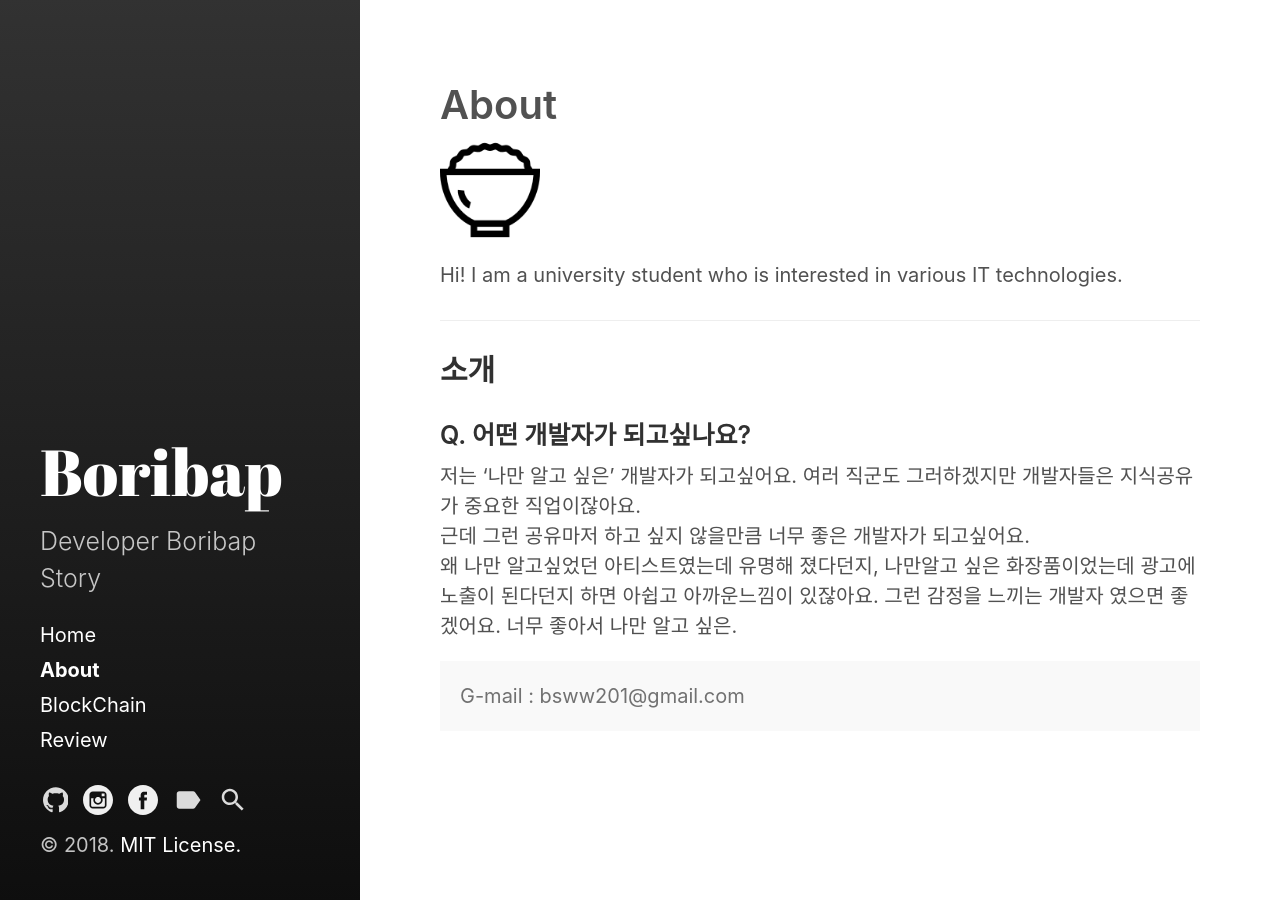
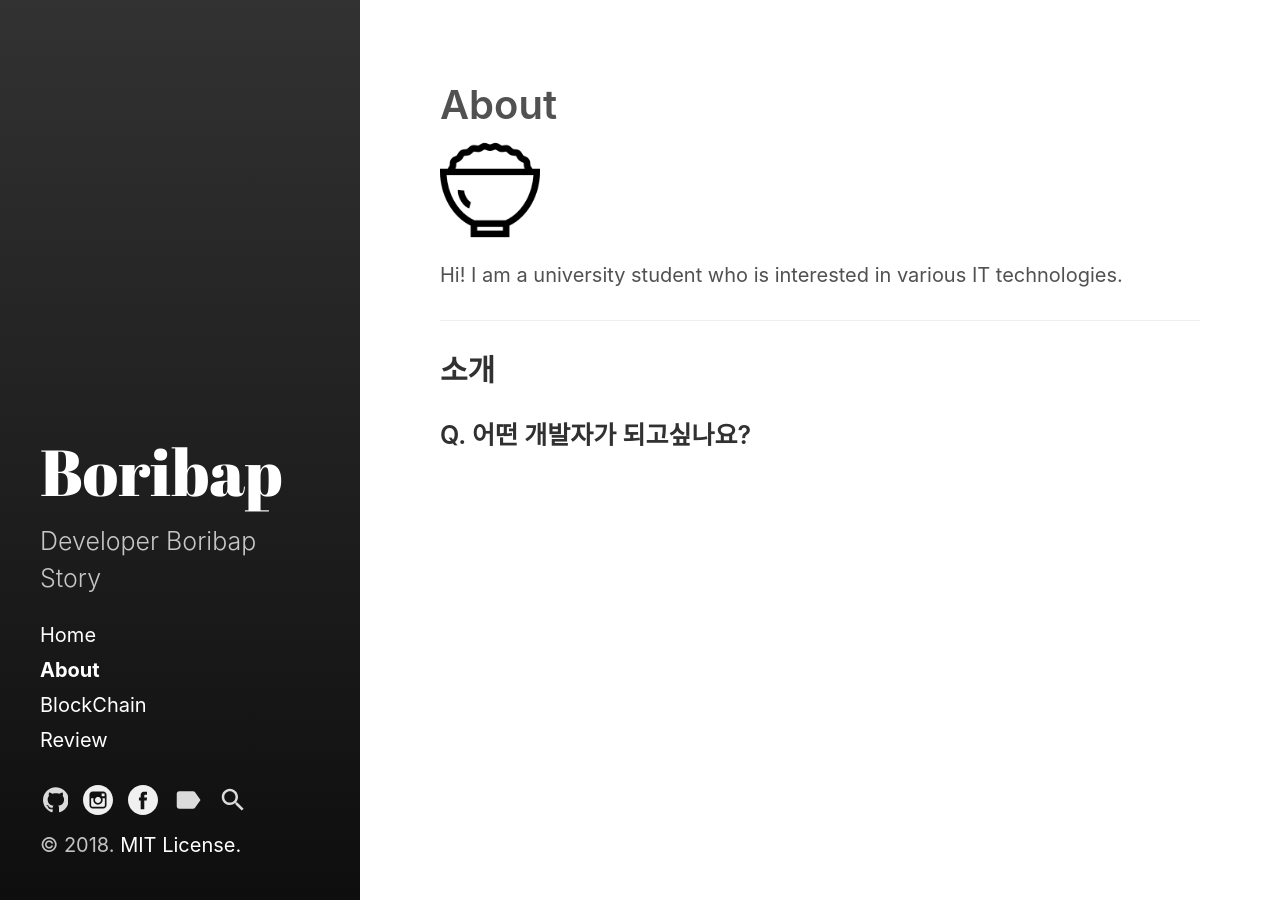
Before and after one commit to boribap/boribab.github.io, a Jekyll site: the page built from about.md, in a window 1280 px wide. Built offline with Jekyll 4.4.1, drawn with Linux system fonts in a browser that asks for light colours.

Commit message:
Update about.md

```diff
--- a/about.md
+++ b/about.md
@@ -13,12 +13,3 @@ sidebar_link: true
 ## 소개
 
 ### Q. 어떤 개발자가 되고싶나요?
-
-저는 '나만 알고 싶은' 개발자가 되고싶어요. 여러 직군도 그러하겠지만 개발자들은 지식공유가 중요한 직업이잖아요.
-근데 그런 공유마저 하고 싶지 않을만큼 너무 좋은 개발자가 되고싶어요.
-왜 나만 알고싶었던 아티스트였는데 유명해 졌다던지, 나만알고 싶은 화장품이었는데 광고에 노출이 된다던지 하면
-아쉽고 아까운느낌이 있잖아요. 그런 감정을 느끼는 개발자 였으면 좋겠어요. 너무 좋아서 나만 알고 싶은.
-
-<p class="message">
-    G-mail : bsww201@gmail.com
-</p>
```
